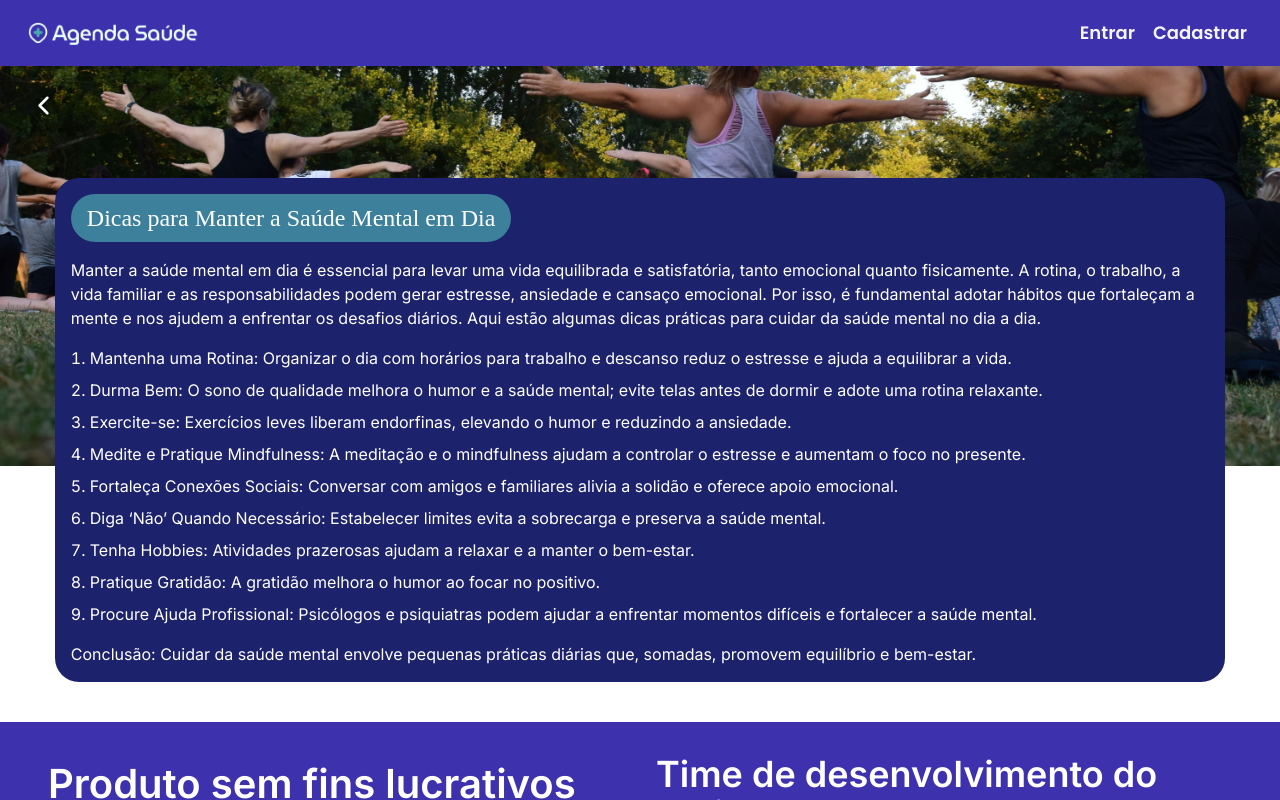
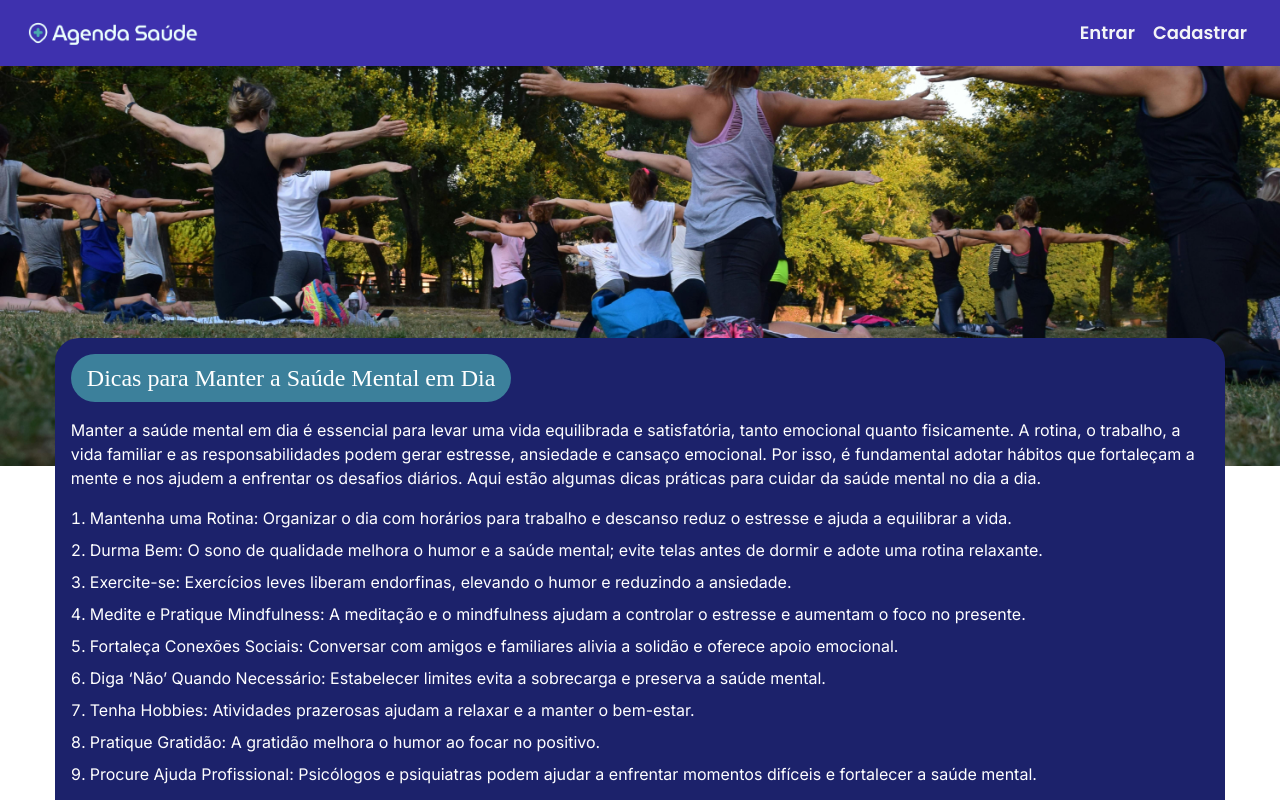
Before and after one commit to Care-4-you/AgendaSaude.web, a Next.js app: page /artigo_1 in a window 1280 px wide. Shown: the top 800 px of the page. Built offline with nearby package versions, Linux system fonts and the light colour scheme; a web font is replaced by a local one.

Commit message:
refactor: refactor styles

```diff
--- a/src/app/(artigos)/artigo_1/page.tsx
+++ b/src/app/(artigos)/artigo_1/page.tsx
@@ -1,22 +1,23 @@
 import { BackgroundImage } from "../components/Backgroundimage";
-import { BackButton } from "../components/buttonBack";
+
 import { ContentOverlay } from "../components/content";
 
 const Article_One = () => {
   return (
-    <div className="relative mb-4 flex flex-col">
-      <div className="relative w-full h-[80vh]">
+    <div className="relative min-h-screen flex-col">
+      <div className="relative w-full h-[50vh] sm:h-[70vh]">
         <BackgroundImage
           src="/articleImage/2.png"
           alt="Dicas para manter a saúde em dia"
         />
       </div>
 
-      <BackButton />
-      <div className="absolute inset-0">
+      <div className="flex items-center justify-center px-8 -mt-[140px] mb-8">
         <ContentOverlay
           title="Dicas para Manter a Saúde Mental em Dia"
-          content="Manter a saúde mental em dia é essencial para levar uma vida equilibrada e satisfatória, tanto emocional quanto fisicamente. A rotina, o trabalho, a vida familiar e as responsabilidades podem gerar estresse, ansiedade e cansaço emocional. Por isso, é fundamental adotar hábitos que fortaleçam a mente e nos ajudem a enfrentar os desafios diários. Aqui estão algumas dicas práticas para cuidar da saúde mental no dia a dia."
+          content={[
+            "Manter a saúde mental em dia é essencial para levar uma vida equilibrada e satisfatória, tanto emocional quanto fisicamente. A rotina, o trabalho, a vida familiar e as responsabilidades podem gerar estresse, ansiedade e cansaço emocional. Por isso, é fundamental adotar hábitos que fortaleçam a mente e nos ajudem a enfrentar os desafios diários. Aqui estão algumas dicas práticas para cuidar da saúde mental no dia a dia."
+          ]}
           listItems={[
             "Mantenha uma Rotina: Organizar o dia com horários para trabalho e descanso reduz o estresse e ajuda a equilibrar a vida.",
             "Durma Bem: O sono de qualidade melhora o humor e a saúde mental; evite telas antes de dormir e adote uma rotina relaxante.",
```
